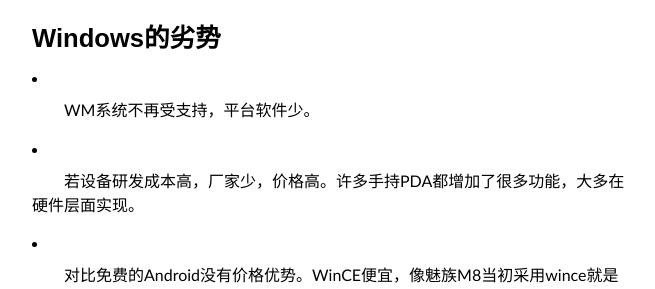
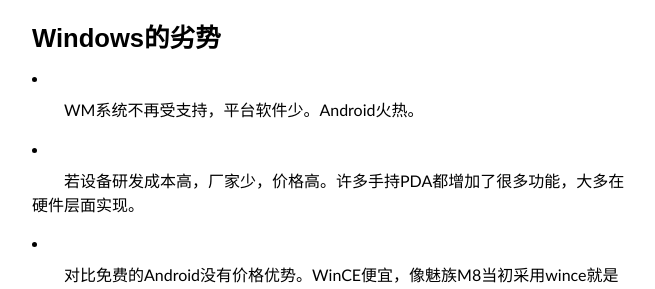
Before and after one commit to xulihang/xulihang.github.io, a Jekyll site: the page built from _posts/2014-03-21-wince-vs-android.md, in a window 1280 px wide and 1400 px high, scrolled down 591 px. Shown: the part 160-449 px from the top of the window, without its empty margins (308-963 px from the left). Built offline with Jekyll 4.4.1, drawn with Linux system fonts in a browser that asks for light colours; some web fonts are replaced; Markdown is read by kramdown in place of the engine named in the settings; comment, search, counter and statistics services are not loaded; some of the changed text lies outside the part shown.

Commit message:
some changes

```diff
--- a/_posts/2014-03-21-wince-vs-android.md
+++ b/_posts/2014-03-21-wince-vs-android.md
@@ -25,7 +25,7 @@ phone 8采用了NT内核。而智能手机市场已被Android和iOS这样的后
 
 #Windows的劣势
 
-* WM系统不再受支持，平台软件少。
+* WM系统不再受支持，平台软件少。Android火热。
 
 * 若设备研发成本高，厂家少，价格高。许多手持PDA都增加了很多功能，大多在硬件层面实现。
 
```
Also changed, not shown: other parts of _posts/2014-03-21-wince-vs-android.md (+2 -0 lines).
